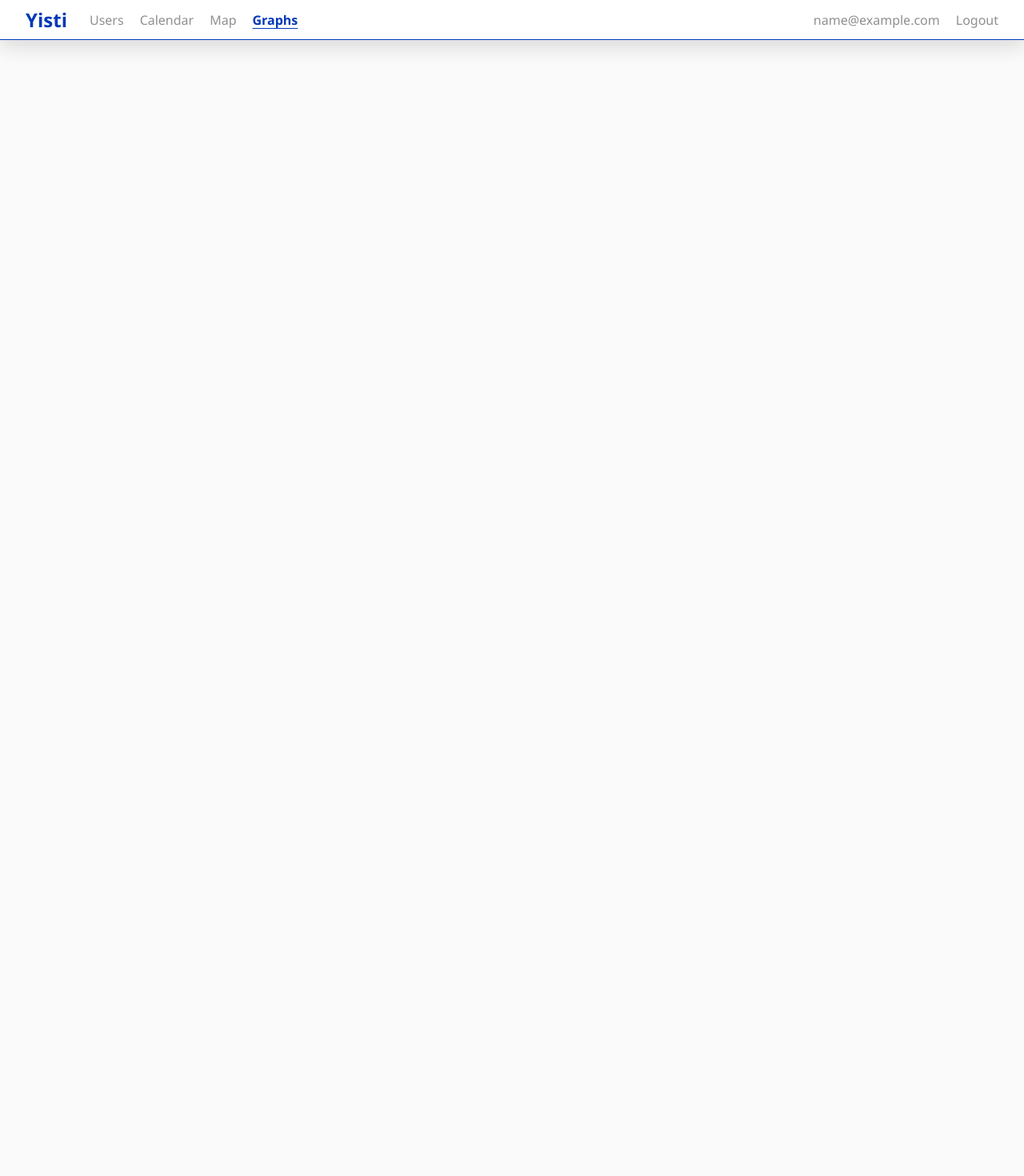
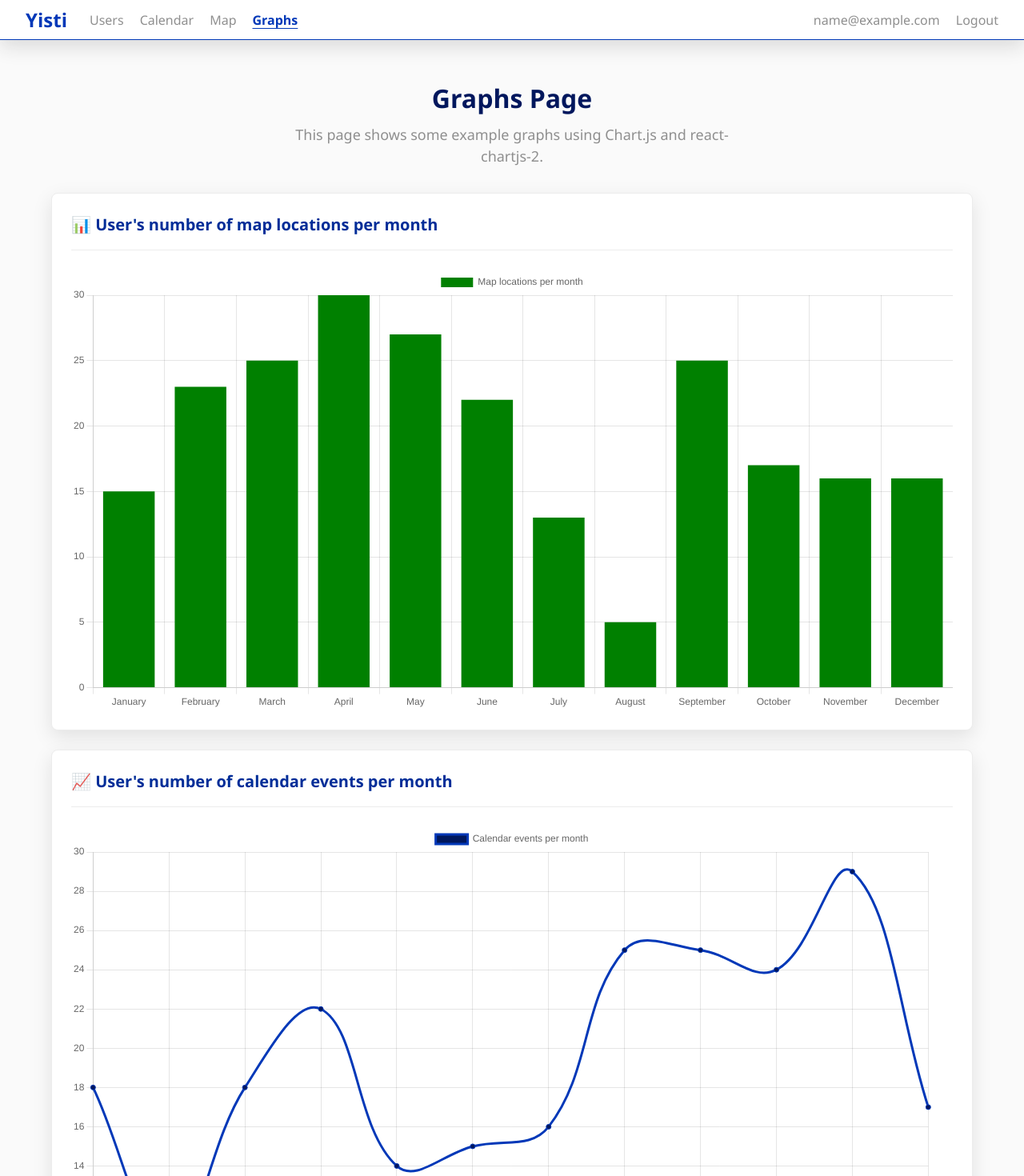
Before and after one commit to albertvallsbe/2025-s8-f-yisti, a React (Vite) app: page /graphs in a window 1280 px wide. Shown: the top 1470 px of the page at 80% size. Before the commit the page ends 800 px from the top, so only its background shows below. Built offline with nearby package versions, Linux system fonts and the light colour scheme; no server answers; sample sign-in values are in the browser's storage.

Commit message:
created GraphsPage with hardcoded data

```diff
--- a/package.json
+++ b/package.json
@@ -20,8 +20,10 @@
 		"@heroicons/react": "^2.0.16",
 		"@reduxjs/toolkit": "^2.2.7",
 		"axios": "^0.27.2",
+		"chart.js": "^4.5.0",
 		"mapbox-gl": "^3.15.0",
 		"react": "^18.2.0",
+		"react-chartjs-2": "^5.3.0",
 		"react-dom": "^18.2.0",
 		"react-redux": "^8.1.3",
 		"react-router-dom": "^6.14.1",
--- a/src/pages/GraphsPage/GraphsPage.tsx
+++ b/src/pages/GraphsPage/GraphsPage.tsx
@@ -1,8 +1,107 @@
+import {
+  Chart as ChartJS,
+  CategoryScale,
+  LinearScale,
+  PointElement,
+  LineElement,
+  BarElement,
+  Title,
+  Tooltip,
+  Legend,
+  ArcElement,
+} from 'chart.js';
+import { Line, Bar, Pie } from 'react-chartjs-2';
+import { Layout } from '../../components/Layout/Layout';
 
-export const GraphsPage = () => {
-	return (
-		<div>
+ChartJS.register(
+  CategoryScale,
+  LinearScale,
+  PointElement,
+  LineElement,
+  BarElement,
+  Title,
+  Tooltip,
+  Legend,
+  ArcElement
+);
 
-		</div>
-	)
+export function GraphsPage() {
+
+	const labels = ['January', 'February', 'March', 'April', 'May', 'June', 'July', 'August', 'September', 'October', 'November', 'December'];
+
+	const randomBarData = Array.from({ length: 12 }, () => Math.floor(Math.random() * (30 - 5 + 1)) + 5);
+	const randomLineData = Array.from({ length: 12 }, () => Math.floor(Math.random() * (30 - 10 + 1)) + 10);
+	const randomPieData = Array.from({ length: 5 }, () => Math.floor(Math.random() * (100000 - 2000 + 1)) + 2000);
+
+	const barData = {
+		labels,
+		datasets: [
+			{
+				label: 'Map locations per month',
+				data: randomBarData,
+				backgroundColor: '#008000',
+			},
+		],
+	};
+
+  const lineData = {
+    labels,
+    datasets: [
+      {
+        label: 'Calendar events per month',
+        data: randomLineData,
+        borderColor: '#0038B8',
+        backgroundColor: '#00175d',
+        tension: 0.4,
+        fill: true,
+      },
+    ],
+  }
+
+	const pieData = {
+		labels: [
+			'Africa (orange)',
+			'Asia (red)',
+			'Europe (blue)',
+			'America (green)',
+			'Australia (yellow)'
+		],
+		datasets: [{
+			label: 'Users by continent',
+			data: randomPieData,
+			backgroundColor: [
+				'rgb(255, 159, 64)',
+				'rgb(255, 99, 132)',
+				'rgb(54, 162, 235)',
+				'rgb(75, 192, 192)',
+				'rgb(255, 205, 86)'
+			],
+			hoverOffset: 5
+		}]
+	};
+
+  return (
+		<Layout>
+			<div className="graphs-page-wrapper">
+				<div className="graphs-header">
+					<h1>Graphs Page</h1>
+					<p>This page shows some example graphs using Chart.js and react-chartjs-2.</p>
+				</div>
+				<div className="graphs-container">
+					<div className="graph-card">
+						<h2>📊 User's number of map locations per month</h2>
+						<Bar data={barData} />
+					</div>
+					<div className="graph-card">
+						<h2>📈 User's number of calendar events per month</h2>
+						<Line data={lineData} />
+					</div>
+					<div className="graph-card">
+						<h2>🍰 Number of users by continent</h2>
+						<Pie data={pieData}/>
+					</div>
+				</div>
+			</div>
+		</Layout>
+  )
 }
--- a/src/styles/main.scss
+++ b/src/styles/main.scss
@@ -33,3 +33,4 @@
 // Pages
 @use "./pages/home";
 @use "./pages/map";
+@use "./pages/graphs";
--- /dev/null
+++ b/src/styles/pages/_graphs.scss
@@ -0,0 +1,61 @@
+@use "../base/variables";
+@use "../base/colors";
+
+.graphs-page-wrapper {
+  width: 100%;
+  padding: variables.$size-large variables.$size-medium;
+}
+
+.graphs-header {
+  text-align: center;
+  margin-bottom: variables.$size-extra-large;
+
+  h1 {
+    font-size: variables.$font-3xl;
+    color: colors.$primary-darker;
+    margin-bottom: variables.$size-small;
+
+    @media (max-width: variables.$breakpoint-medium) {
+      font-size: variables.$font-xl;
+    }
+  }
+
+  p {
+    font-size: variables.$font-md;
+    color: colors.$neutral-dark;
+    max-width: 600px;
+    margin: 0 auto;
+  }
+}
+
+.graphs-container {
+  display: grid;
+  grid-template-columns: 1fr;
+  gap: variables.$size-large;
+}
+
+.graph-card {
+  background-color: colors.$neutral-lightest;
+  padding: variables.$size-large;
+  border-radius: variables.$border-radius;
+  box-shadow: variables.$shadow-light;
+  border: variables.$border solid colors.$neutral-light;
+  transition: transform 0.2s ease-in-out, box-shadow 0.2s ease-in-out;
+
+  &:hover {
+    transform: translateY(-5px);
+    box-shadow: variables.$shadow-medium;
+  }
+
+  h2 {
+    font-size: variables.$font-lg;
+    color: colors.$primary-dark;
+    margin-bottom: variables.$size-large;
+    border-bottom: variables.$border solid colors.$neutral-light;
+    padding-bottom: variables.$size-medium;
+  }
+
+  @media (max-width: variables.$breakpoint-medium) {
+    padding: variables.$size-medium;
+  }
+}
```
Also changed, not shown: 1 other file (tests, documents, lock files or other folders).
